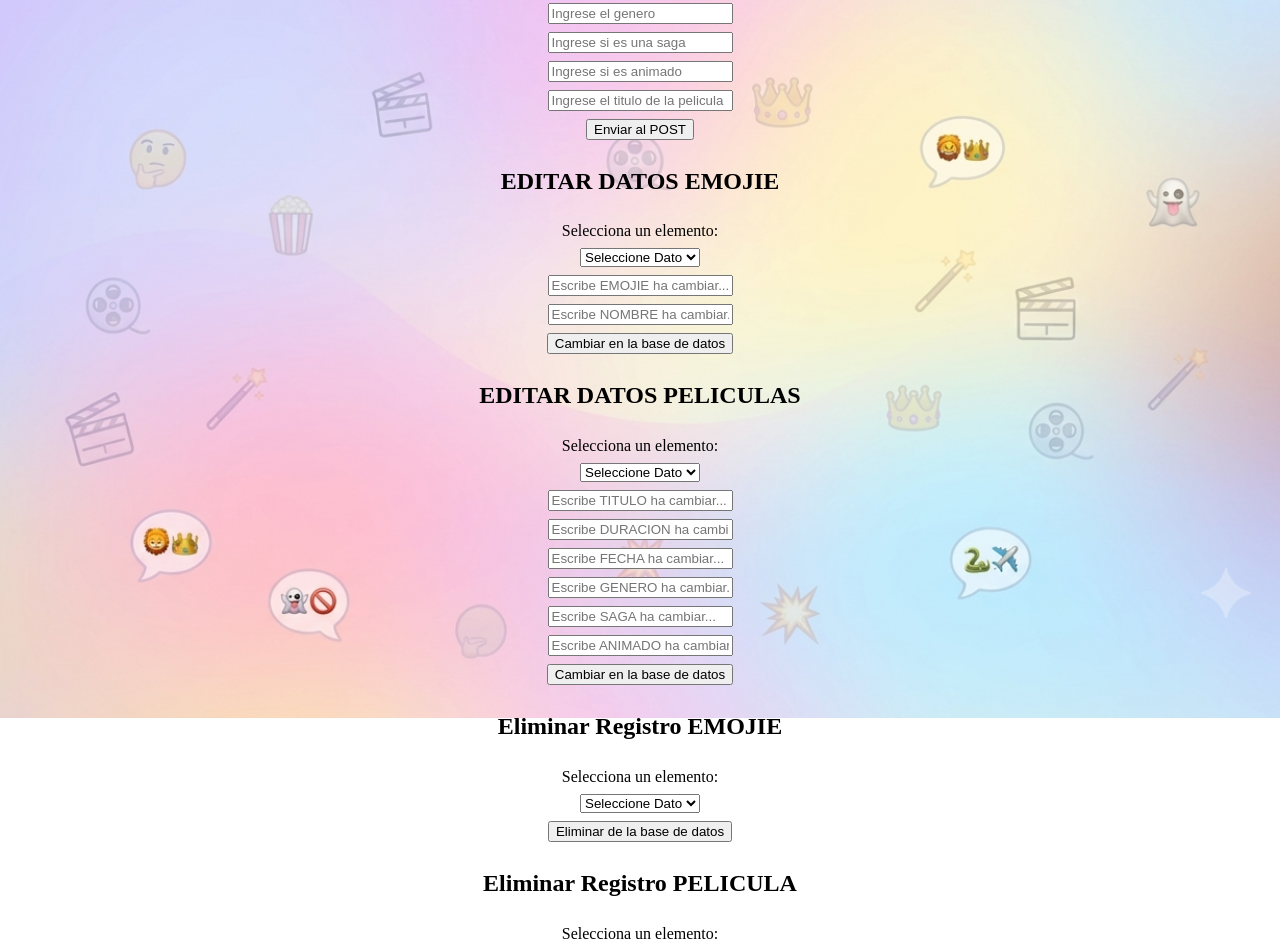
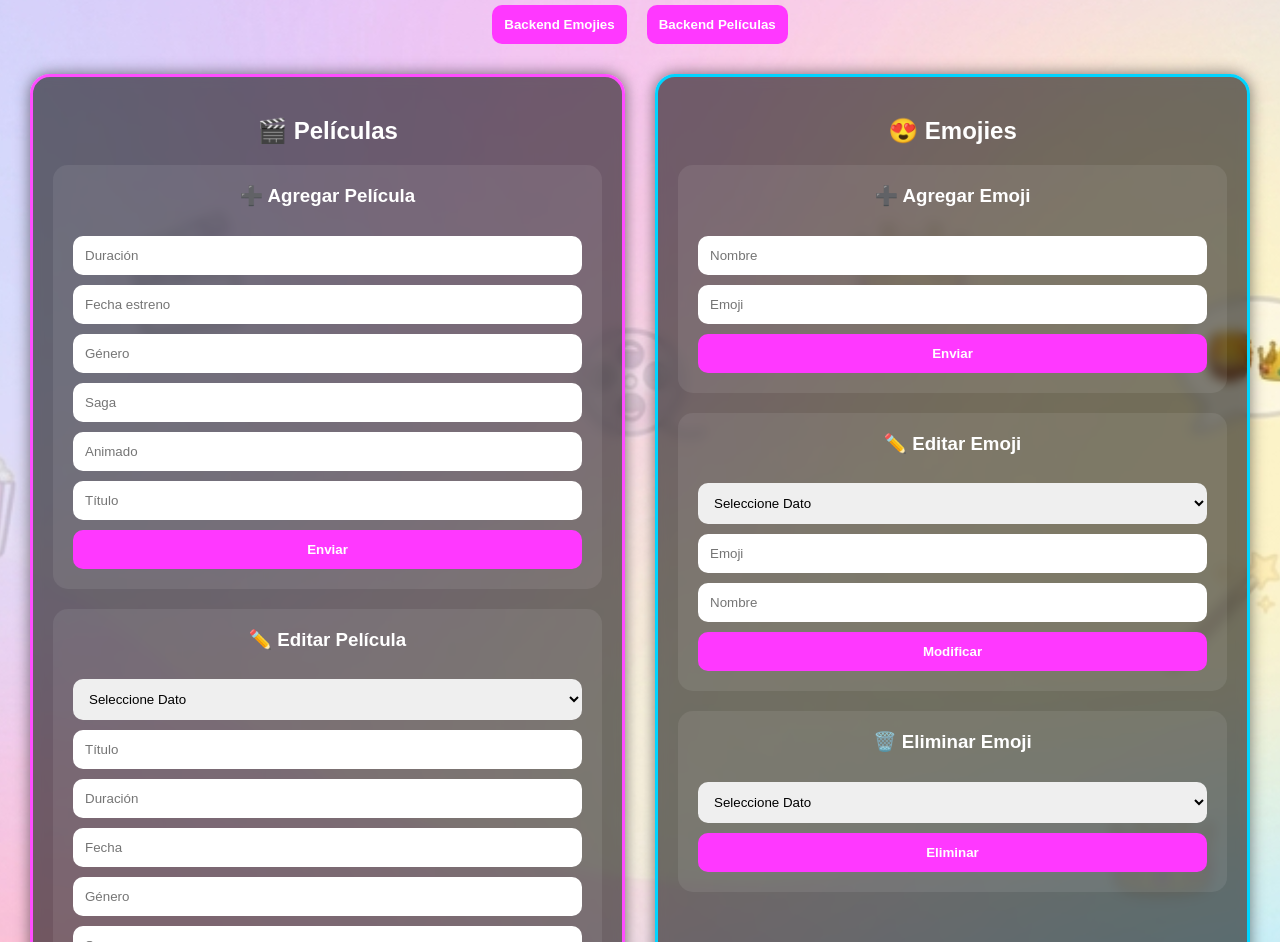
Before and after one commit to PioIX/2026_TPIN1_G06, a plain HTML site: page front/indexA.html in a window 1280 px wide. Shown: the part 82-1024 px from the top of the page. Drawn offline with Linux system fonts and the light colour scheme; files that its build step writes are made by us from their sources; no server answers; files whose address does not match are found by name.

Commit message:
nuevo diseño

```diff
--- a/back/package.json
+++ b/back/package.json
@@ -1,5 +1,5 @@
 {
-  "name": "ciceran---atienza",
+  "name": "Guadalupe, Delfina, Victoria y Candela",
   "version": "1.0.0",
   "description": "tp de node 1",
   "main": "index.js",
@@ -11,7 +11,7 @@
   "keywords": [
     "ES"
   ],
-  "author": "delfina y guadalupe",
+  "author": "Atienza, Ciceran, Jimenez y Langan",
   "license": "ISC",
   "dependencies": {
     "body-parser": "^2.2.2",
--- a/front/indexA.html
+++ b/front/indexA.html
@@ -5,70 +5,128 @@
 
         <meta name="viewport" content="width=device-width, initial-scale=1.0">
         <title>APP web</title>
-    <link rel="stylesheet" href="style.css">
+        <link rel="stylesheet" href="style/indexA.css">
 
     </head>
 
+
     <body>
-    <h1 id="BaseDatos"> Baso de Datos </h1>
-    <button onclick="llamadoAlGet()">Llamado Al Backend</button>
-    <button onclick="llamadoAlGetP()">Llamado Al Backend</button>
 
-    <h2>Agregar un EMOJIE nuevo</h2>
-    <input id="ingresoNombre" placeholder="Ingrese el nombre del emojie">
-    <input id="ingresoTipo" placeholder="Ingrese el emojie">
-    <button onclick="tomarDatos()">Enviar al POST</button>
+        <h1 id="BaseDatos">BASE DE DATOS</h1>
 
-    <h2>Agregar una PELICULA nuevo</h2>
-    <input id="ingresoDuracion" placeholder="Ingrese la duracion">
-    <input id="ingresoFecha" placeholder="Ingrese la fecha de estreno">
-    <input id="ingresoGenero" placeholder="Ingrese el genero">
-    <input id="ingresoSaga" placeholder="Ingrese si es una saga">
-    <input id="ingresoAnimado" placeholder="Ingrese si es animado">
-    <input id="ingresoTitulo" placeholder="Ingrese el titulo de la pelicula">
-    <button onclick="tomarDatosP()">Enviar al POST</button>
+        <div class="botones-backend">
+            <button onclick="llamadoAlGet()">Backend Emojies</button>
+            <button onclick="llamadoAlGetP()">Backend Películas</button>
+        </div>
 
+        <div class="contenedor-principal">
 
-    <h2>EDITAR DATOS EMOJIE</h2>
-    <label for="selector-datos">Selecciona un elemento:</label>
+            <!-- PELICULAS -->
+            <section class="seccion peliculas">
+
+                <h2>🎬 Películas</h2>
+
+                <div class="cards">
+
+                    <!-- AGREGAR -->
+                    <div class="card">
+                        <h3>➕ Agregar Película</h3>
+
+                        <input id="ingresoDuracion" placeholder="Duración">
+                        <input id="ingresoFecha" placeholder="Fecha estreno">
+                        <input id="ingresoGenero" placeholder="Género">
+                        <input id="ingresoSaga" placeholder="Saga">
+                        <input id="ingresoAnimado" placeholder="Animado">
+                        <input id="ingresoTitulo" placeholder="Título">
+
+                        <button onclick="tomarDatosP()">Enviar</button>
+                    </div>
+
+                    <!-- EDITAR -->
+                    <div class="card">
+                        <h3>✏️ Editar Película</h3>
+
+                        <select id="selector-datosP">
+                            <option value="">Seleccione Dato</option>
+                        </select>
+
+                        <input id="ingresoTituloP" placeholder="Título">
+                        <input id="ingresoDuracionP" placeholder="Duración">
+                        <input id="ingresoFechaP" placeholder="Fecha">
+                        <input id="ingresoGeneroP" placeholder="Género">
+                        <input id="ingresoSagaP" placeholder="Saga">
+                        <input id="ingresoAnimadoP" placeholder="Animado">
+
+                        <button onclick="cambiarDatoP()">Modificar</button>
+                    </div>
+
+                    <!-- ELIMINAR -->
+                    <div class="card">
+                        <h3>🗑️ Eliminar Película</h3>
+
+                        <select id="selector-datos-eliminarP">
+                            <option value="">Seleccione Dato</option>
+                        </select>
+
+                        <button onclick="borrarDatosP()">Eliminar</button>
+                    </div>
+
+                </div>
+
+            </section>
+
+            <!-- EMOJIES -->
+            <section class="seccion emojies">
+
+                <h2>😍 Emojies</h2>
+
+                <div class="cards">
+
+                    <!-- AGREGAR -->
+                    <div class="card">
+                        <h3>➕ Agregar Emoji</h3>
+
+                        <input id="ingresoNombre" placeholder="Nombre">
+                        <input id="ingresoTipo" placeholder="Emoji">
+
+                        <button onclick="tomarDatos()">Enviar</button>
+                    </div>
+
+                    <!-- EDITAR -->
+                    <div class="card">
+                        <h3>✏️ Editar Emoji</h3>
+
                         <select id="selector-datos">
                             <option value="">Seleccione Dato</option>
                         </select>
-    <input type="text" id="ingresoTipoPUT" placeholder="Escribe EMOJIE ha cambiar...">
-    <input type="text" id="ingresoNombrePUT" placeholder="Escribe NOMBRE ha cambiar...">
-    <button onclick="cambiarDato()">Cambiar en la base de datos</button>
 
-    <h2>EDITAR DATOS PELICULAS</h2>
-    <label for="selector-datosP">Selecciona un elemento:</label>
-    <select id="selector-datosP">
-        <option value="">Seleccione Dato</option>
-    </select>
-    <input type="text" id="ingresoTituloP" placeholder="Escribe TITULO ha cambiar...">
-    <input type="text" id="ingresoDuracionP" placeholder="Escribe DURACION ha cambiar...">
-    <input type="text" id="ingresoFechaP" placeholder="Escribe FECHA ha cambiar...">
-    <input type="text" id="ingresoGeneroP" placeholder="Escribe GENERO ha cambiar...">
-    <input type="text" id="ingresoSagaP" placeholder="Escribe SAGA ha cambiar...">
-    <input type="text" id="ingresoAnimadoP" placeholder="Escribe ANIMADO ha cambiar...">
-    <button onclick="cambiarDatoP()">Cambiar en la base de datos</button>
+                        <input id="ingresoTipoPUT" placeholder="Emoji">
+                        <input id="ingresoNombrePUT" placeholder="Nombre">
 
-    <h2>Eliminar Registro EMOJIE</h2>
-    <label for="selector-datos-eliminar">Selecciona un elemento:</label>
+                        <button onclick="cambiarDato()">Modificar</button>
+                    </div>
+
+                    <!-- ELIMINAR -->
+                    <div class="card">
+                        <h3>🗑️ Eliminar Emoji</h3>
+
                         <select id="selector-datos-eliminar">
                             <option value="">Seleccione Dato</option>
                         </select>
-    <button onclick="borrarDatos()">Eliminar de la base de datos</button>
 
-    <h2>Eliminar Registro PELICULA</h2>
-    <label for="selector-datos-eliminarP">Selecciona un elemento:</label>
-    <select id="selector-datos-eliminarP">
-        <option value="">Seleccione Dato</option>
-    </select>
-    <button onclick="borrarDatosP()">Eliminar de la base de datos</button>
+                        <button onclick="borrarDatos()">Eliminar</button>
+                    </div>
+
+                </div>
+
+            </section>
+
+        </div>
 
         <a href="indexJ.html">GUARDAR E IR AL JUEGO</a>
-    <!-- Aca ponemos los scripts de JS -->
-    <script src="scripts/dom.js"></script>
-    <script src="scripts/indexA.js"> </script>
+
     </body>
 
+
+
 </html>
--- /dev/null
+++ b/front/style/indexA.css
@@ -0,0 +1,128 @@
+
+body{
+    margin:0;
+    min-height:100vh;
+
+    background-image:url("background.png");
+    background-size:cover;
+    background-position:center;
+
+    font-family:Arial,sans-serif;
+    color:white;
+
+    padding:30px;
+}
+
+h1{
+    text-align:center;
+    margin-bottom:20px;
+    text-shadow:2px 2px 5px black;
+}
+
+.botones-backend{
+    display:flex;
+    justify-content:center;
+    gap:20px;
+    margin-bottom:30px;
+}
+
+.contenedor-principal{
+    display:grid;
+    grid-template-columns:1fr 1fr;
+    gap:30px;
+}
+
+.seccion{
+    background:rgba(0,0,0,.55);
+    border-radius:20px;
+    padding:20px;
+    backdrop-filter:blur(6px);
+    box-shadow:0 0 15px rgba(0,0,0,.5);
+}
+
+.peliculas{
+    border:3px solid #ff4dff;
+}
+
+.emojies{
+    border:3px solid #00d4ff;
+}
+
+.seccion h2{
+    text-align:center;
+    margin-bottom:20px;
+}
+
+.cards{
+    display:grid;
+    gap:20px;
+}
+
+.card{
+    background:rgba(255,255,255,.08);
+    border-radius:15px;
+    padding:20px;
+
+    display:flex;
+    flex-direction:column;
+    gap:10px;
+}
+
+.card h3{
+    margin-top:0;
+    text-align:center;
+}
+
+input,
+select{
+    padding:12px;
+    border:none;
+    border-radius:10px;
+}
+
+button{
+    background:#ff38ff;
+    color:white;
+
+    border:none;
+    border-radius:10px;
+
+    padding:12px;
+    font-weight:bold;
+
+    cursor:pointer;
+    transition:.3s;
+}
+
+button:hover{
+    transform:scale(1.05);
+    background:#ff1493;
+}
+
+a{
+    display:block;
+    width:fit-content;
+
+    margin:30px auto;
+
+    text-decoration:none;
+    color:white;
+
+    background:#ff38ff;
+
+    padding:15px 30px;
+    border-radius:12px;
+    font-weight:bold;
+}
+
+a:hover{
+    background:#ff1493;
+}
+
+@media(max-width:900px){
+
+    .contenedor-principal{
+        grid-template-columns:1fr;
+    }
+
+}
```
Lines whose indentation alone changed are shown as unchanged.
